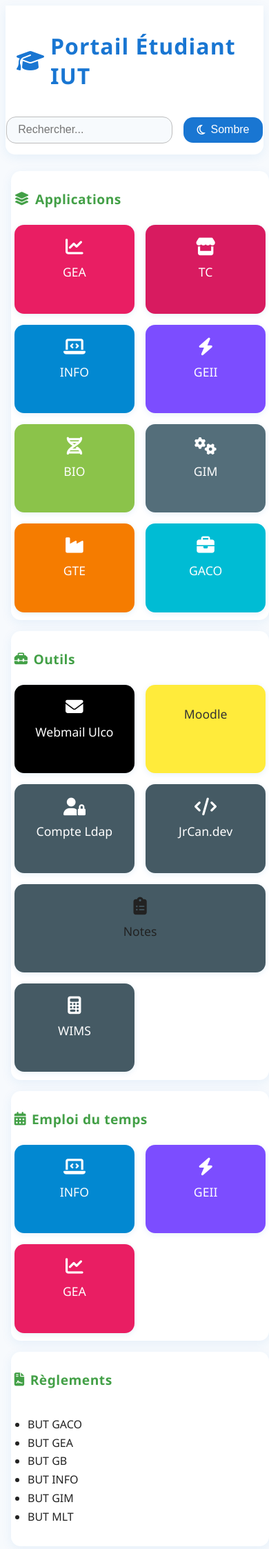
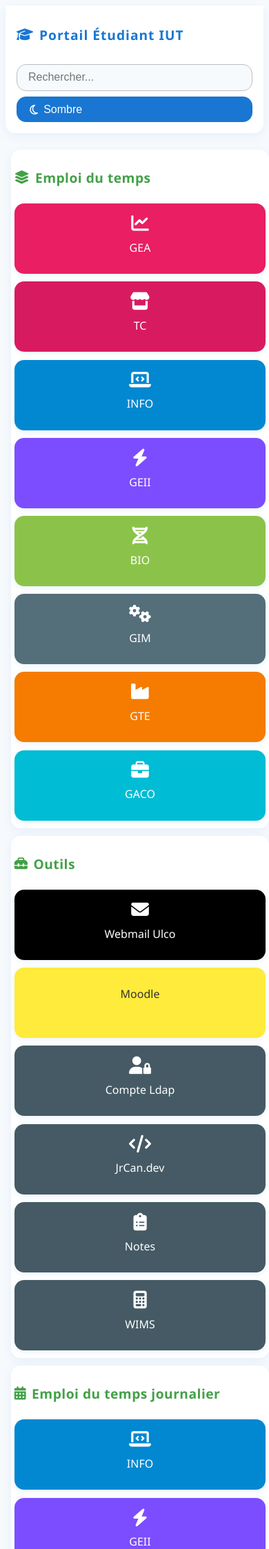
Before and after one commit to Novachocolat/site_iut, a PHP site: page / in a window 390 px wide. Shown: the top 2246 px of the page at 69% size. Run offline with PHP 8.4, Linux system fonts and the light colour scheme.

Commit message:
Mise en place des liens et ajout d'une nouvelle case.

```diff
--- a/css/style_index.css
+++ b/css/style_index.css
@@ -129,6 +129,7 @@
       border: none;
       outline: none;
       position: relative;
+      text-decoration: none;
     }
     .card:hover, .card:focus {
       transform: translateY(-4px) scale(1.04);
@@ -160,13 +161,51 @@
       background: none;
       margin-top: auto;
     }
+    a {
+      text-decoration: none;
+    }
     @media (max-width: 900px) {
       main { padding: 1rem; gap: 1rem; }
       section { padding: 1rem .5rem; }
+      .grid { gap: .7rem; }
+      h1 { font-size: 1.5rem; }
     }
     @media (max-width: 600px) {
-      header { flex-direction: column; gap: 1rem; padding: 1rem; }
-      main { grid-template-columns: 1fr; padding: .5rem; }
-      section { padding: .7rem .3rem; }
-      .grid { grid-template-columns: 1fr 1fr; }
+      header {
+        flex-direction: column;
+        gap: 1rem;
+        padding: 1rem;
+        align-items: flex-start;
+      }
+      main {
+        grid-template-columns: 1fr;
+        padding: .5rem;
+        gap: .7rem;
+      }
+      section {
+        padding: .7rem .3rem;
+        min-width: 0;
+      }
+      .grid {
+        grid-template-columns: 1fr;
+        gap: .7rem;
+      }
+      .card {
+        font-size: 1rem;
+        padding: 1rem .3rem;
+        min-height: 70px;
+      }
+      #controls {
+        width: 100%;
+        flex-direction: column;
+        gap: .5rem;
+      }
+      #search, #theme-toggle {
+        width: 100%;
+        box-sizing: border-box;
+      }
+      h1 {
+        font-size: 1.2rem;
+        justify-content: flex-start;
+      }
     }
--- a/index.html
+++ b/index.html
@@ -19,33 +19,33 @@
   </header>
   <main>
     <section>
-      <h2><i class="fa-solid fa-layer-group"></i> Applications</h2>
+      <h2><i class="fa-solid fa-layer-group"></i> Emploi du temps</h2>
       <div class="grid apps">
-        <div class="card gea"><i class="fa-solid fa-chart-line"></i> GEA</div>
-        <div class="card tc"><i class="fa-solid fa-store"></i> TC</div>
-        <div class="card info"><i class="fa-solid fa-laptop-code"></i> INFO</div>
-        <div class="card geii"><i class="fa-solid fa-bolt"></i> GEII</div>
-        <div class="card bio"><i class="fa-solid fa-dna"></i> BIO</div>
-        <div class="card gim"><i class="fa-solid fa-cogs"></i> GIM</div>
-        <div class="card gtei"><i class="fa-solid fa-industry"></i> GTE</div>
-        <div class="card gaco"><i class="fa-solid fa-briefcase"></i> GACO</div>
+        <a class="card gea" href="https://www.example.com/gea" target="_blank"><i class="fa-solid fa-chart-line"></i> GEA</a>
+        <a class="card tc" href="https://www.example.com/tc" target="_blank"><i class="fa-solid fa-store"></i> TC</a>
+        <a class="card info" href="https://edt.univ-littoral.fr/direct/index.jsp?data=6b052c86649c89d6314052e0c2e2410df83de816b8eb8f3b30bcbbeda1e00a2707dd302e5e5e44dba7dd1d493bd139047bbd5a6df9dc5274010fd1cf0671c9ff0a59170d199a10cf4386a3f2eb1f9d2ed9228198d14893f6" target="_blank"><i class="fa-solid fa-laptop-code"></i> INFO</a>
+        <a class="card geii" href="https://www.example.com/geii" target="_blank"><i class="fa-solid fa-bolt"></i> GEII</a>
+        <a class="card bio" href="https://www.example.com/bio" target="_blank"><i class="fa-solid fa-dna"></i> BIO</a>
+        <a class="card gim" href="https://www.example.com/gim" target="_blank"><i class="fa-solid fa-cogs"></i> GIM</a>
+        <a class="card gtei" href="https://www.example.com/gtei" target="_blank"><i class="fa-solid fa-industry"></i> GTE</a>
+        <a class="card gaco" href="https://www.example.com/gaco" target="_blank"><i class="fa-solid fa-briefcase"></i> GACO</a>
       </div>
     </section>
     <section class="tools">
       <h2><i class="fa-solid fa-toolbox"></i> Outils</h2>
       <div class="grid">
-        <div class="card webmail"><i class="fa-solid fa-envelope"></i> Webmail Ulco</div>
-        <div class="card moodle"><i class="fa-brands fa-moodle"></i> Moodle</div>
-        <div class="card"><i class="fa-solid fa-user-lock"></i> Compte Ldap</div>
-        <div class="card"><i class="fa-solid fa-code"></i> JrCan.dev</div>
-        <div class="card notes"><i class="fa-solid fa-clipboard-list"></i> Notes</div>
-        <div class="card"><i class="fa-solid fa-calculator"></i> WIMS</div>
+        <a class="card webmail" href="https://webmail.univ-littoral.fr" target="_blank"><i class="fa-solid fa-envelope"></i> Webmail Ulco</a>
+        <a class="card moodle" href="https://moodle.univ-littoral.fr" target="_blank"><i class="fa-brands fa-moodle"></i> Moodle</a>
+        <a class="card" href="https://compte.ulco.fr" target="_blank"><i class="fa-solid fa-user-lock"></i> Compte Ldap</a>
+        <a class="card" href="https://jrcan.dev" target="_blank"><i class="fa-solid fa-code"></i> JrCan.dev</a>
+        <a class="card" href="http://194.57.179.42/abs/" target="_blank"><i class="fa-solid fa-clipboard-list"></i> Notes</a>
+        <a class="card" href="https://wims.univ-littoral.fr" target="_blank"><i class="fa-solid fa-calculator"></i> WIMS</a>
       </div>
     </section>
     <section>
-      <h2><i class="fa-solid fa-calendar-days"></i> Emploi du temps</h2>
+      <h2><i class="fa-solid fa-calendar-days"></i> Emploi du temps journalier</h2>
       <div class="grid schedule">
-        <div class="card info"><i class="fa-solid fa-laptop-code"></i> INFO</div>
+        <a class="card info" href="https://extra.jrcan.dev/edt/form_affplusn1.php?dep=2&nbjours=1"><i class="fa-solid fa-laptop-code"></i> INFO</a>
         <div class="card geii"><i class="fa-solid fa-bolt"></i> GEII</div>
         <div class="card gea"><i class="fa-solid fa-chart-line"></i> GEA</div>
       </div>
@@ -53,12 +53,23 @@
     <section>
       <h2><i class="fa-solid fa-file-contract"></i> Règlements</h2>
       <ul>
-        <li>BUT GACO</li>
-        <li>BUT GEA</li>
+        <li>En création...</li>
+        <!-- <li>BUT GEA</li>
         <li>BUT GB</li>
         <li>BUT INFO</li>
         <li>BUT GIM</li>
-        <li>BUT MLT</li>
+        <li>BUT MLT</li> -->
+      </ul>
+    </section>
+    <section>
+      <h2><i class="fa-solid fa-file-contract"></i> Rapports Publics Parcoursup </h2>
+      <ul>
+        <li>En création...</li>
+        <!-- <li>BUT GEA</li>
+        <li>BUT GB</li>
+        <li>BUT INFO</li>
+        <li>BUT GIM</li>
+        <li>BUT MLT</li> -->
       </ul>
     </section>
   </main>
```
